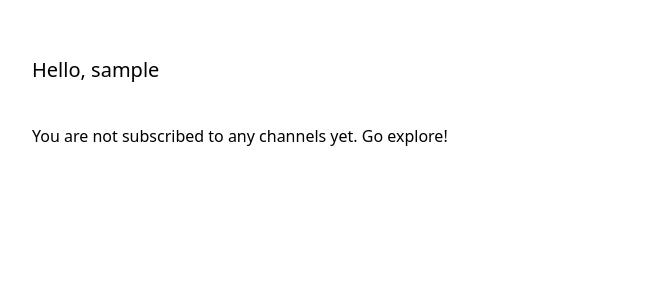
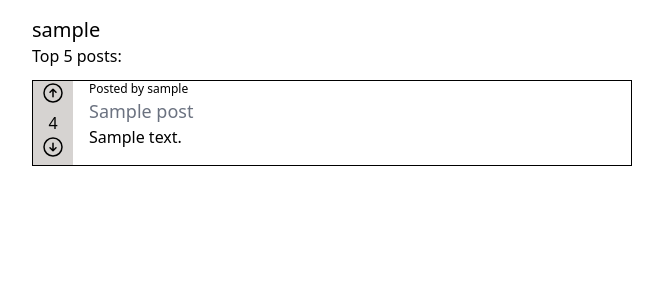
Before and after one commit to evanhesketh/django-seenit, a Django app: template seenit/templates/seenit/user_detail.html in a window 1280 px wide. Shown: the part 40-340 px from the top of the page, without its empty margins (308-971 px from the left). Run offline with Django 3.2, Linux system fonts and the light colour scheme; tables that the repository leaves empty hold one stand-in row (values such as "Sample post"); the template is opened without the code that fills it: values that come from a table or form of the project are taken from there, most other values are stand-ins (such as "Sample title", 1, 10 or a date in 2020); some libraries are stand-ins or nearby versions.

Commit message:
add model method, modify view and user_detail template to display top 5 posts for users

```diff
--- a/seenit/models.py
+++ b/seenit/models.py
@@ -14,11 +14,17 @@ class User(AbstractUser):
     # related names:
 
     # posts
+    # comments
     # subscribed_channels
     # comment_up_votes
     # comment_down_votes
     # post_up_votes
     # post_down_votes
+
+    def get_top_posts(self):
+        """Get the top 5 posts for a user"""
+
+        return self.posts.all()[:5]
 
 
 class Channel(models.Model):
--- a/seenit/templates/seenit/user_detail.html
+++ b/seenit/templates/seenit/user_detail.html
@@ -7,6 +7,7 @@
 {% block content%}
 <div class="flex flex-col items-center">
 <div class="w-[400px] sm:w-[600px]">
+{% if request.user == object %}
 <h1 class="text-xl mt-10">Hello, {{object.username}}</h1>
 <div class="mt-10">
   {% if object.subscribed_channels.exists %}
@@ -22,9 +23,7 @@
   <ul>
   {% for post_group in channel_highlights %}
     {% for post in post_group %}
-    <a href="{% url 'seenit:post_detail' pk=post.id channel_id=post.channel.id %}">
       {% include 'post_template.html' with post=post %}
-    </a>
     {% endfor %}
   {% endfor %}
   {% else%}
@@ -32,6 +31,18 @@
   {% endif %}
 </ul>
 </div>
+{% endif %}
+{% if request.user != object %}
+<h1 class="text-xl">{{object.username}}</h1>
+{% endif %}
+<div>
+  <p>Top 5 posts:</p>
+  <ul>
+    {% for post in top_posts %}
+      {% include 'post_template.html' with post=post %}
+    {% endfor %}
+  </ul>
+</div>
 </div>
 </div>
 
--- a/seenit/views.py
+++ b/seenit/views.py
@@ -59,10 +59,9 @@ class UserDetailView(DetailView):
     def get_context_data(self, **kwargs):
         context = super().get_context_data(**kwargs)
         subscribed_channels = self.object.subscribed_channels.all()
-        print("subscribed_channels=", subscribed_channels)
         context['channel_highlights'] = [channel.posts.all()[:2]
                                          for channel in subscribed_channels]
-        print("context=", context)
+        context['top_posts'] = self.object.get_top_posts()
         return context
 
 ###############################################################################
```
